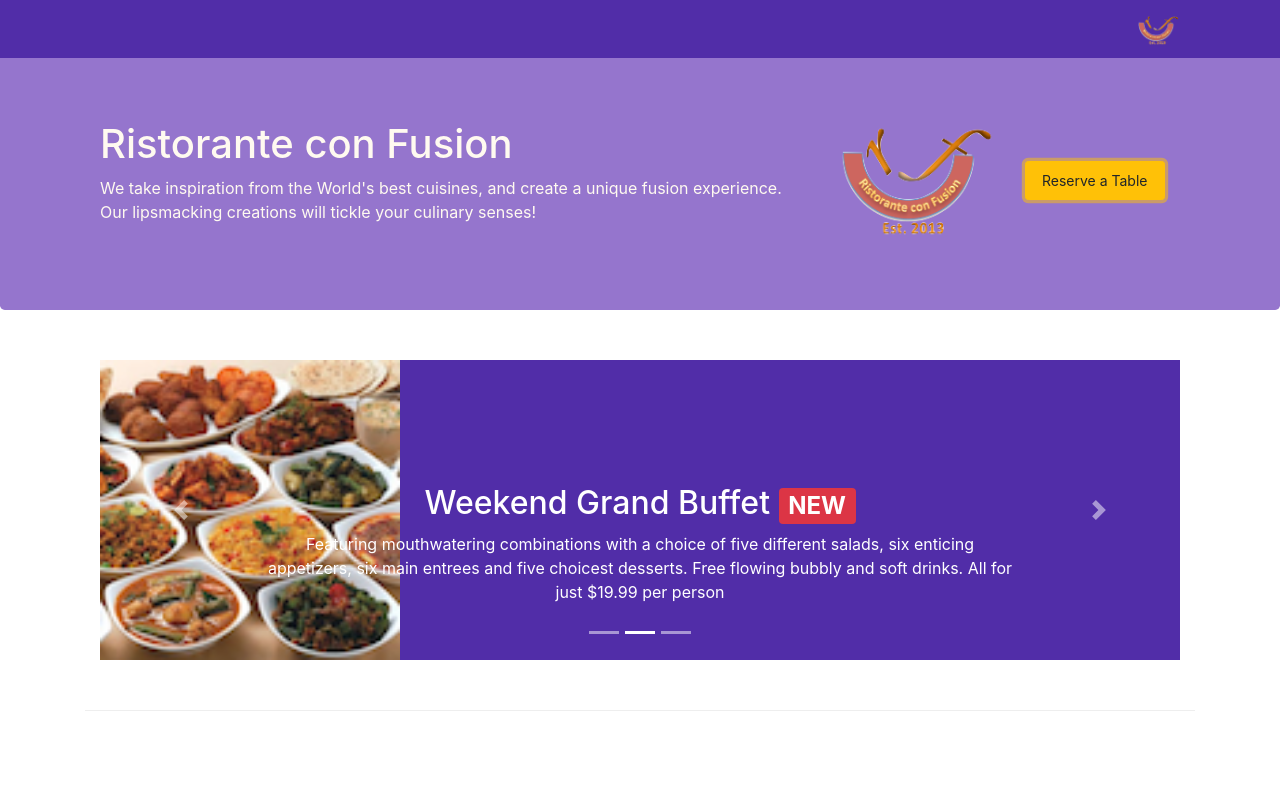
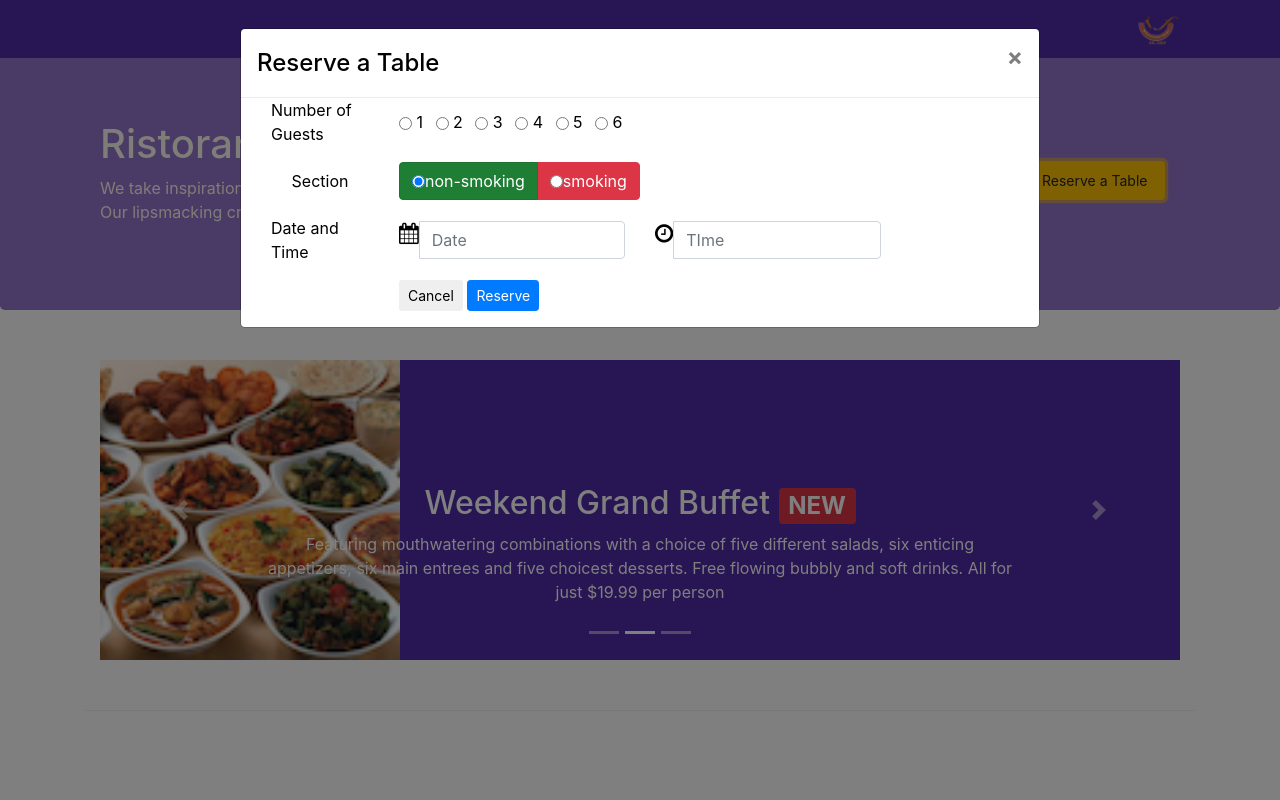
Before and after one commit to maikeld86/bootstrapintro, a website: page index.html in a window 1280 px wide. Both pictures are taken after a click on the button "Reserve a Table". Shown: the top 800 px of the page. Drawn offline with nearby package versions, Linux system fonts and the light colour scheme.

Commit message:
w3. assignment3 compleet

```diff
--- a/css/style.css
+++ b/css/style.css
@@ -1,3 +1,6 @@
+.form-control{
+color:black;
+}
 .row-header{
     margin: 0 auto;
     padding: 0 auto;
@@ -57,6 +60,11 @@ body{
 
 .model-content{
     background-color:#fff ;
+    color: #000;
+}
+
+.modal-title,.form-group {
+    color:#000;
 }
 
 /*Carousel*/
--- a/index.html
+++ b/index.html
@@ -102,11 +102,92 @@
                         <img src="./img/logo.png" class="img-fluid">
                     </div>
                     <div class="col12 col-sm align-self-center">
-                        <button type="button" class="btn btn-warning btn-sm nav-link " href="#reserveform"
-                        data-toggle="tooltip"
-                        data-html="true"
-                        title="Or Call us At<br><strong>+852 12345678 </strong>"
-                        data-placement="bottom">Reserve a Table</button>
+                        <button type="button" class="btn btn-warning btn-sm nav-link" >
+                            <a data-toggle="modal" data-target="#reserveform">
+                                Reserve a Table
+                            </a>
+                        </button>
+                    </div>
+
+                    <!--Reserve model..-->
+                    <div id="reserveform" class="modal" role="dialog">
+                        <div class="modal-dialog modal-lg" role="content">
+                            <!--model content-->
+                            <div class="modal-content">
+                                <div class="modal-header">
+                                    <h4 class="modal-title ">Reserve a Table</h4>
+                                    <button type="button" class="close"
+                                            data-dismiss="modal">
+                                        &times;
+                                    </button>
+                                </div>
+
+                                <div class="model-body">
+                                    <form class="form-inline">
+                                        <div class="form-group col-sm-12 mb-3">
+                                            <div class="col-sm-2">
+                                                <label>Number of Guests</label>
+                                            </div>
+                                            <div class="col-sm-10 ">
+                                                <input type="radio" class="form-control pr-4" value="1" name="guest"/>
+                                                <span class="mr-2">1</span>
+                                                <input type="radio" class="form-control" value="2" name="guest"/>
+                                                <span class="mr-2">2</span>
+                                                <input type="radio" class="form-control" value="2" name="guest"/>
+                                                <span class="mr-2">3</span>
+                                                <input type="radio" class="form-control" value="2" name="guest"/>
+                                                <span class="mr-2">4</span>
+                                                <input type="radio" class="form-control" value="2" name="guest"/>
+                                                <span class="mr-2">5</span>
+                                                <input type="radio" class="form-control" value="2" name="guest"/>
+                                                <span class="mr-2">6</span>
+                                            </div>
+
+                                        </div>
+                                        <div class="form-group col-sm-12 mb-3">
+                                            <div class="col-sm-2 ">
+                                                <label>Section</label>
+                                            </div>
+                                            <div class="col-sm-10 ">
+                                                <div class="btn-group" data-toggle="buttons">
+                                                    <label  class="btn btn-success active">
+                                                        <input type="radio" name="none-smoking" value="none-smoking" checked>non-smoking
+                                                    </label>
+                                                    <label  class="btn btn-danger ">
+                                                        <input type="radio" name="smoking" value="none-smoking" >smoking
+                                                    </label>
+                                                </div>
+                                            </div>
+                                        </div>
+                                        <div class="form-group col-sm-12 mb-3">
+                                            <div class="col-sm-2 "><label>Date and Time</label></div>
+                                            <div class="col-sm-4">
+                                                <div class="input-group">
+                                                    <div class="input-group-addon">
+                                                        <div class="fa fa-calendar fa-lg"></div>
+                                                    </div>
+                                                    <input type="text" class="form-control" name="date" placeholder="Date">
+                                                </div>
+                                            </div>
+                                            <div class="col-sm-4">
+                                                <div class="input-group">
+                                                    <div class="input-group-addon">
+                                                        <div class="fa fa-clock-o fa-lg"></div>
+                                                    </div>
+                                                    <input type="text" name="time" placeholder="TIme" class="form-control">
+                                                </div>
+                                            </div>
+                                        </div>
+                                        <div class="form-group col-sm-12 mb-3">
+                                            <div class="offset-sm-2 col-sm-8">
+                                                <button class="btn btn-default btn-sm " type="button" data-dismiss="modal">Cancel</button>
+                                                <button class="btn btn-primary btn-sm " type="submit">Reserve</button>
+                                            </div>
+                                        </div>
+                                    </form>
+                                </div>
+                            </div>
+                        </div>
                     </div>
                 </div>
 
@@ -242,52 +323,7 @@
 
             <div class="row row-content">
                 <div class="col-sm-8 offset-sm-2 ">
-                    <div class="card">
-                        <h3 class="card-header bg-warning text-white">Reserve a Table</h3>
-                        <div class="card-block">
-                            <form action="">
-                                <div class="row form-group">
-                                    <div class="col-sm-2">
-                                        <label>Number of Guests</label>
-                                    </div>
-                                    <div class="col-sm-7">
-                                        <div class="input-group">
-                                            <input type="radio" class="form-control mr-0" value="1" name="guest"/>1
-                                            <input type="radio" class="form-control" value="2" name="guest"/>2
-                                            <input type="radio" class="form-control" value="2" name="guest"/>3
-                                            <input type="radio" class="form-control" value="2" name="guest"/>4
-                                            <input type="radio" class="form-control" value="2" name="guest"/>5
-                                            <input type="radio" class="form-control" value="2" name="guest"/>6
-                                        </div>
-                                    </div>
-                                </div>
-                                <div class="row form-group " >
-                                    <div class="col-sm-2"><label>Date and Time</label></div>
-                                    <div class="col-sm-4">
-                                        <div class="input-group">
-                                            <div class="input-group-addon">
-                                                <div class="fa fa-calendar fa-lg"></div>
-                                            </div>
-                                            <input type="text" class="form-control" name="date" placeholder="Date">
-                                        </div>
-                                    </div>
-                                    <div class="col-sm-4">
-                                        <div class="input-group">
-                                            <div class="input-group-addon">
-                                                <div class="fa fa-clock-o fa-lg"></div>
-                                            </div>
-                                            <input type="text" name="time" placeholder="TIme" class="form-control">
-                                        </div>
-                                    </div>
-                                </div>
-                                <div class="row form-group">
-                                    <div class="offset-sm-2 col-sm-10">
-                                        <button type="submit" class="btn btn-primary">Reserve</button>
-                                    </div>
-                                </div>
-                            </form>
-                        </div>
-                    </div>
+
                 </div>
             </div>
         </div>
@@ -338,12 +374,7 @@
         <script src="node_modules/tether/dist/js/tether.min.js"></script>
         <script src="node_modules/bootstrap/dist/js/bootstrap.min.js"></script>
 
-        <!--custom scripts-->
-        <script>
-            $(document).ready(function(){
-                $('[data-toggle = "tooltip"]').tooltip();
-            })
-        </script>
+
     </body>
 
 </html>
```
